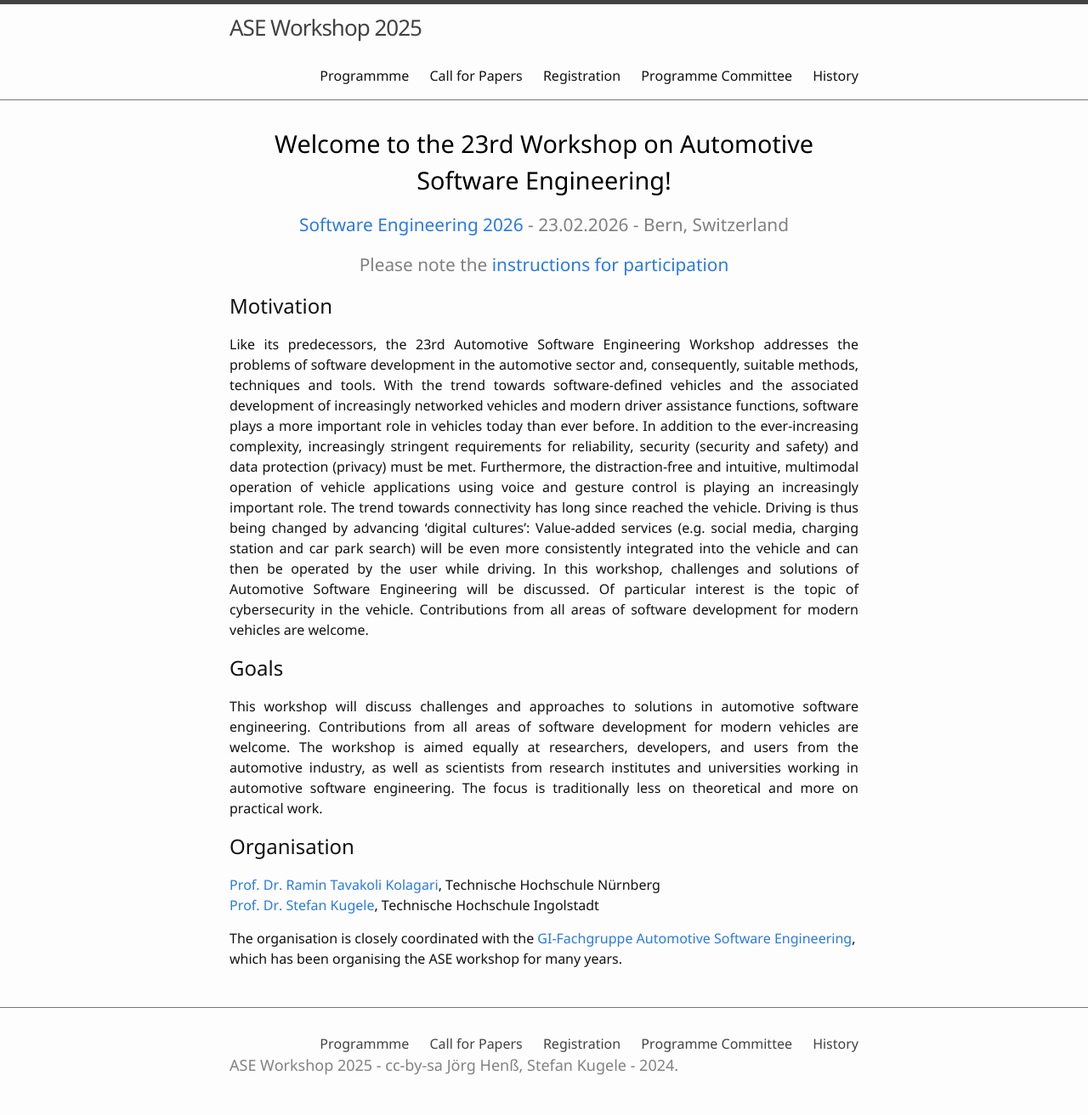
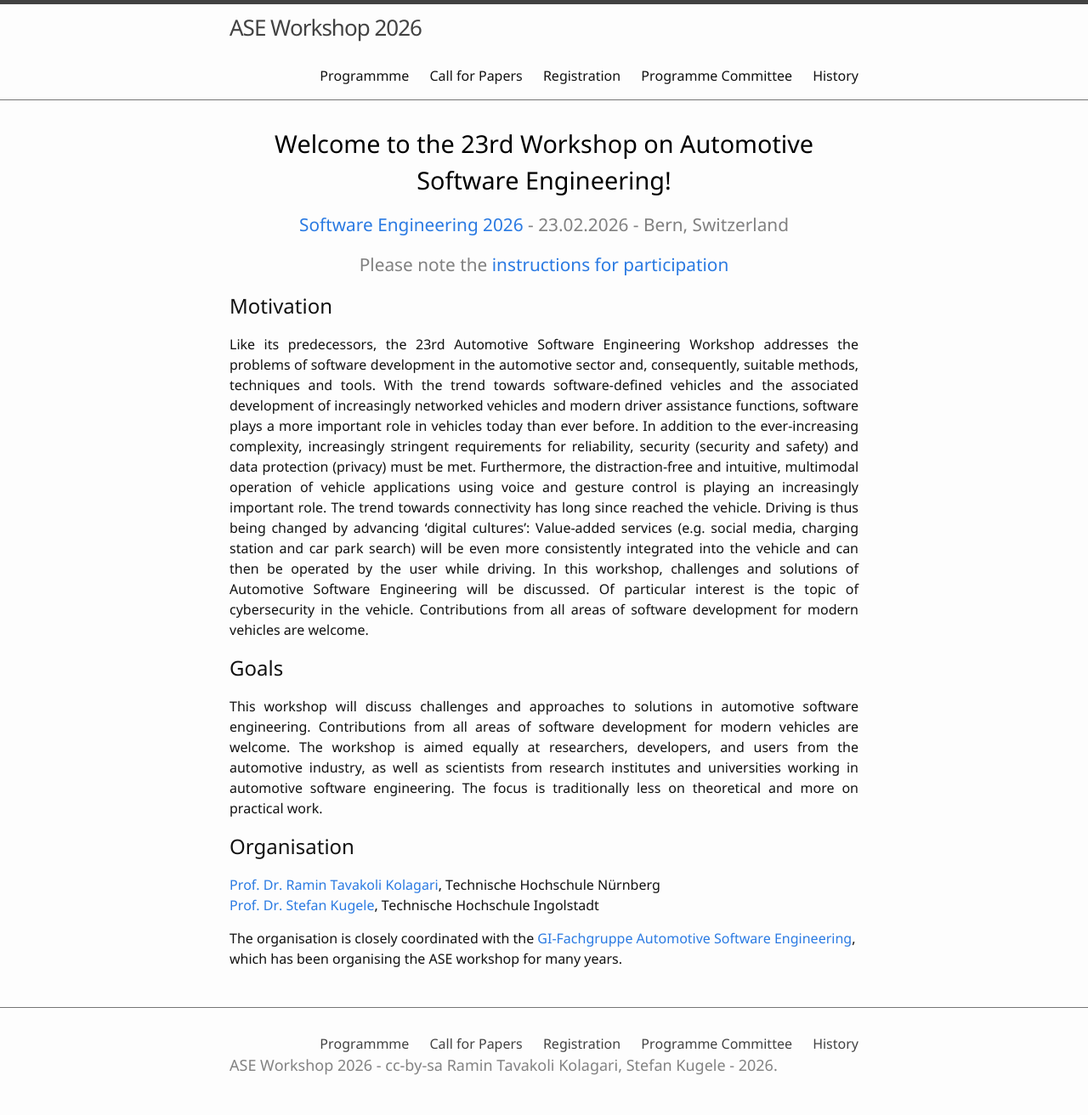
Before and after one commit to ASE-Workshop/2026, a Jekyll site: the page built from index.md, in a window 1280 px wide. Shown: the whole page at 85% size. Built offline with Jekyll 4.4.1, drawn with Linux system fonts in a browser that asks for light colours.

Commit message:
Update _config.yml

```diff
--- a/_config.yml
+++ b/_config.yml
@@ -8,19 +8,19 @@
 
 # Site settings
 # title appears in the header
-title: ASE Workshop 2025
+title: ASE Workshop 2026
 # description and keywords for meta tags
-description: "22. Workshop Automotive Software Engineering
+description: "23. Workshop Automotive Software Engineering
 "
 keywords: "workshops, automotive, software engineering"
 
 # author settings for cc-by, appears in the footer
-author: Jörg Henß, Stefan Kugele
-pub_year: 2024
+author: Ramin Tavakoli Kolagari, Stefan Kugele
+pub_year: 2026
 github_username: stefankugele
 
 # add the full url for the github repository
-repo: "https://github.com/ASE-Workshop/2025/"
+repo: "https://github.com/ASE-Workshop/2026/"
 
 # site urls
 # add the url for the domain,
@@ -28,7 +28,7 @@ repo: "https://github.com/ASE-Workshop/2025/"
 url: https://ase-workshop.github.io
 # add subsection of the domain,
 # on gh-pages this is a / followed by the name of the repository
-baseurl: /2025
+baseurl: /2026
 
 # add google analytics if desired (optional)
 # if blank, it will be ignored
```
